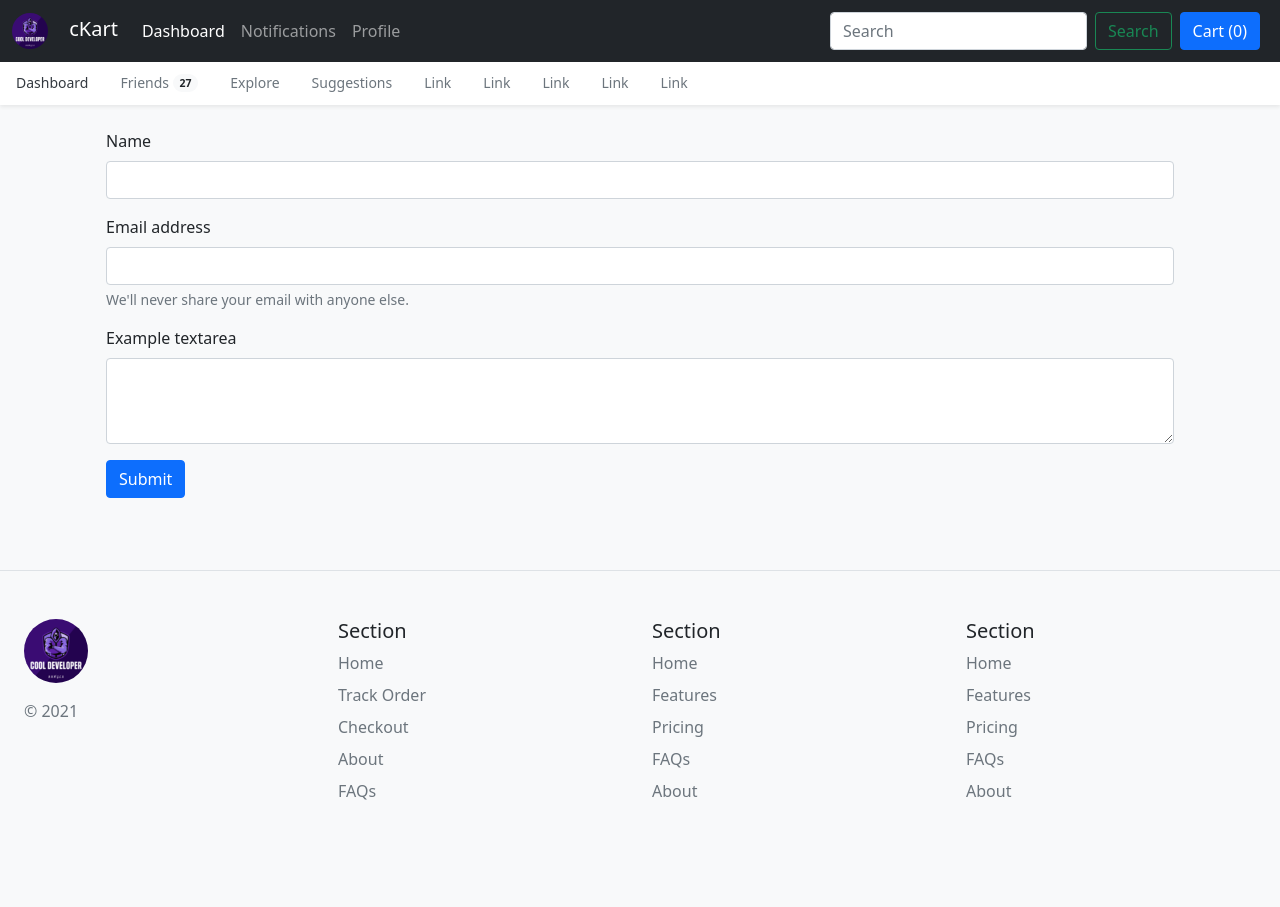
After one commit to Soumodip-Paul/dJango-Blog-cum-Shopping-Website, a Django app: template dev_blog/kart/templates/kart/contact_us.html in a window 1280 px wide. The commit adds this page. Run offline with Django 3.2, Linux system fonts and the light colour scheme; the template is opened without the code that fills it: most values are stand-ins (such as "Sample title", 1, 10 or a date in 2020).

```diff
--- /dev/null
+++ b/dev_blog/kart/templates/kart/contact_us.html
@@ -0,0 +1,24 @@
+{% extends 'kart/temp.html' %}
+{% block title %}{{title}} - Kart{% endblock %}
+{% block main %}
+{% load static %}
+<main class="container p-4 ">
+    <form class="container" action="/kart/contact/" method="post">
+        {% csrf_token %}
+        <div class="mb-3">
+            <label for="yourName" class="form-label">Name</label>
+            <input name="name" type="text" class="form-control" id="yourName">
+        </div>
+        <div class="mb-3">
+            <label for="yourEmaill" class="form-label">Email address</label>
+            <input name="email" type="email" class="form-control" id="yourEmail" aria-describedby="emailHelp">
+            <div id="emailHelp" class="form-text">We'll never share your email with anyone else.</div>
+        </div>
+        <div class="mb-3">
+            <label  for="your message" class="form-label">Example textarea</label>
+            <textarea name="desc" class="form-control" id="your message" rows="3"></textarea>
+        </div>
+        <button type="submit" class="btn btn-primary">Submit</button>
+    </form>
+</main>
+{% endblock %}
--- /dev/null
+++ b/dev_blog/kart/templates/kart/temp.html
@@ -0,0 +1,191 @@
+<!doctype html>
+<html lang="en">
+
+<head>
+    <meta charset="utf-8">
+    <meta name="viewport" content="width=device-width, initial-scale=1">
+    <meta name="description" content="">
+    <meta name="author" content="Mark Otto, Jacob Thornton, and Bootstrap contributors">
+    <meta name="generator" content="Hugo 0.88.1">
+    <title>{% block title %} {% endblock %}</title>
+
+    <link rel="canonical" href="https://getbootstrap.com/docs/5.1/examples/offcanvas-navbar/">
+    {% block style %} {% endblock %}
+    <!-- Bootstrap core CSS -->
+    <link href="https://cdn.jsdelivr.net/npm/bootstrap@5.1.3/dist/css/bootstrap.min.css" rel="stylesheet"
+        integrity="sha384-1BmE4kWBq78iYhFldvKuhfTAU6auU8tT94WrHftjDbrCEXSU1oBoqyl2QvZ6jIW3" crossorigin="anonymous">
+    <!-- Favicons -->
+    <link rel="apple-touch-icon" sizes="57x57" href="/static/favicon/apple-icon-57x57.png">
+    <link rel="apple-touch-icon" sizes="60x60" href="/static/favicon/apple-icon-60x60.png">
+    <link rel="apple-touch-icon" sizes="72x72" href="/static/favicon/apple-icon-72x72.png">
+    <link rel="apple-touch-icon" sizes="76x76" href="/static/favicon/apple-icon-76x76.png">
+    <link rel="apple-touch-icon" sizes="114x114" href="/static/favicon/apple-icon-114x114.png">
+    <link rel="apple-touch-icon" sizes="120x120" href="/static/favicon/apple-icon-120x120.png">
+    <link rel="apple-touch-icon" sizes="144x144" href="/static/favicon/apple-icon-144x144.png">
+    <link rel="apple-touch-icon" sizes="152x152" href="/static/favicon/apple-icon-152x152.png">
+    <link rel="apple-touch-icon" sizes="180x180" href="/static/favicon/apple-icon-180x180.png">
+    <link rel="icon" type="image/png" sizes="192x192" href="/static/favicon/android-icon-192x192.png">
+    <link rel="icon" type="image/png" sizes="32x32" href="/static/favicon/favicon-32x32.png">
+    <link rel="icon" type="image/png" sizes="96x96" href="/static/favicon/favicon-96x96.png">
+    <link rel="icon" type="image/png" sizes="16x16" href="/static/favicon/favicon-16x16.png">
+    <link rel="manifest" href="/static/favicon/manifest.json">
+    <meta name="msapplication-TileColor" content="#ffffff">
+    <meta name="msapplication-TileImage" content="/ms-icon-144x144.png">
+    <meta name="theme-color" content="#7952b3">
+
+    <link href="/static/css/offcanvas.css" rel="stylesheet">
+</head>
+
+<body class="bg-light no-scroll">
+
+    <nav class="navbar navbar-expand-lg fixed-top navbar-dark bg-dark" aria-label="Main navigation">
+        <div class="container-fluid">
+            <a class="navbar-brand" href="/kart/">
+                <img class="me-3 rounded-pill" src="/static/favicon/favicon-96x96.png" alt="" width="36" height="36">
+                cKart</a>
+            <button class="navbar-toggler p-0 border-0" type="button" id="navbarSideCollapse"
+                aria-label="Toggle navigation">
+                <span class="navbar-toggler-icon"></span>
+            </button>
+
+            <div class="navbar-collapse offcanvas-collapse" id="navbarsExampleDefault">
+                <ul class="navbar-nav me-auto mb-2 mb-lg-0">
+                    <li class="nav-item">
+                        <a class="nav-link active" aria-current="page" href="#">Dashboard</a>
+                    </li>
+                    <li class="nav-item">
+                        <a class="nav-link" href="#">Notifications</a>
+                    </li>
+                    <li class="nav-item">
+                        <a class="nav-link" href="#">Profile</a>
+                    </li>
+                </ul>
+                <form class="d-flex">
+                    <input class="form-control me-2" type="search" placeholder="Search" aria-label="Search">
+                    <button class="btn btn-outline-success" type="submit">Search</button>
+                </form>
+                <button  type="button" id="cartBtn" data-bs-html="true" data-bs-toggle="popover"
+                    title="Items in Your Cart"
+                    data-bs-content="And here's some amazing content. It's very engaging. Right?"
+                    data-bs-placement="bottom" data-bs-trigger="focus" class="btn btn-primary mx-2">Cart (<span
+                        id="cart">0</span>)</button>
+            </div>
+        </div>
+    </nav>
+
+    <div class="nav-scroller bg-body shadow-sm">
+        <nav class="nav nav-underline" aria-label="Secondary navigation">
+            <a class="nav-link active" aria-current="page" href="#">Dashboard</a>
+            <a class="nav-link" href="#">
+                Friends
+                <span class="badge bg-light text-dark rounded-pill align-text-bottom">27</span>
+            </a>
+            <a class="nav-link" href="#">Explore</a>
+            <a class="nav-link" href="#">Suggestions</a>
+            <a class="nav-link" href="#">Link</a>
+            <a class="nav-link" href="#">Link</a>
+            <a class="nav-link" href="#">Link</a>
+            <a class="nav-link" href="#">Link</a>
+            <a class="nav-link" href="#">Link</a>
+        </nav>
+    </div>
+
+    {% block main %} {% endblock %}
+
+    <footer class="row row-cols-4 py-5 my-5 px-4 border-top">
+        <div class="col-md col-6">
+            <a href="/" class="d-flex align-items-center mb-3 link-dark text-decoration-none">
+                <img class="bi me-2 rounded-circle" width="64" height="64" src="/static/favicon/favicon-96x96.png"
+                    alt="...">
+            </a>
+            <p class="text-muted">&copy; 2021</p>
+        </div>
+
+        <div class="col-md col-6">
+            <h5>Section</h5>
+            <ul class="nav flex-column">
+                <li class="nav-item mb-2"><a href="/kart/" class="nav-link p-0 text-muted">Home</a></li>
+                <li class="nav-item mb-2"><a href="/kart/track" class="nav-link p-0 text-muted">Track Order</a></li>
+                <li class="nav-item mb-2"><a href="/kart/checkout" class="nav-link p-0 text-muted">Checkout</a></li>
+                <li class="nav-item mb-2"><a href="/kart/about" class="nav-link p-0 text-muted">About</a></li>
+                <li class="nav-item mb-2"><a href="/kart/faqs" class="nav-link p-0 text-muted">FAQs</a></li>
+            </ul>
+        </div>
+
+        <div class="col-md col-6">
+            <h5>Section</h5>
+            <ul class="nav flex-column">
+                <li class="nav-item mb-2"><a href="#" class="nav-link p-0 text-muted">Home</a></li>
+                <li class="nav-item mb-2"><a href="#" class="nav-link p-0 text-muted">Features</a></li>
+                <li class="nav-item mb-2"><a href="#" class="nav-link p-0 text-muted">Pricing</a></li>
+                <li class="nav-item mb-2"><a href="#" class="nav-link p-0 text-muted">FAQs</a></li>
+                <li class="nav-item mb-2"><a href="#" class="nav-link p-0 text-muted">About</a></li>
+            </ul>
+        </div>
+
+        <div class="col-md col-6">
+            <h5>Section</h5>
+            <ul class="nav flex-column">
+                <li class="nav-item mb-2"><a href="#" class="nav-link p-0 text-muted">Home</a></li>
+                <li class="nav-item mb-2"><a href="#" class="nav-link p-0 text-muted">Features</a></li>
+                <li class="nav-item mb-2"><a href="#" class="nav-link p-0 text-muted">Pricing</a></li>
+                <li class="nav-item mb-2"><a href="#" class="nav-link p-0 text-muted">FAQs</a></li>
+                <li class="nav-item mb-2"><a href="#" class="nav-link p-0 text-muted">About</a></li>
+            </ul>
+        </div>
+    </footer>
+
+
+    <script src="https://cdn.jsdelivr.net/npm/bootstrap@5.1.3/dist/js/bootstrap.bundle.min.js"
+        integrity="sha384-ka7Sk0Gln4gmtz2MlQnikT1wXgYsOg+OMhuP+IlRH9sENBO0LRn5q+8nbTov4+1p"
+        crossorigin="anonymous"></script>
+    <script src="/static/js/offcanvas.js"></script>
+    <script src="/static/js/typed.min.js"></script>
+    <script>
+        var popover = new bootstrap.Popover(document.querySelector('#cartBtn'), {
+        container: 'body'
+    })
+    let products = JSON.parse(localStorage.getItem('cart')) || {};
+    let sum = 0
+    for (let i in products) {
+        sum += products[i].qty
+    }
+
+    updatePop(sum,1)
+    document.getElementById('cart').innerText = sum
+
+    function updatePop(sum, i) {
+        const cartCardContent = `
+<div class="card border-0">
+    <div class="card-body">
+        <h5 class="card-title">Your Karts</h5>
+        ${sum === 0 ?
+                `<p class="card-text">
+            There is no items in your karts
+            content.</p>`
+                :
+                `
+            <p class="card-text">
+            There is ${sum} items present in your kart.
+            </p>
+        <a href="/kart/checkout" class="btn btn-primary">CheckOut</a>
+        `
+            }
+    </div>
+</div>
+    `
+    const elem = document.getElementById('cartBtn')
+    const popover = bootstrap.Popover.getInstance(elem)
+    popover._config.content = cartCardContent;
+    popover.setContent();
+    popover.update()
+    if(i !== undefined && i !== null && i !== 1)
+    popover.show()
+    else popover.hide()
+    }
+
+    </script>
+    {% block script %} {% endblock %}
+</body>
+
+</html>
```
Also changed, not shown: dev_blog/kart/admin.py (+10 -2 lines), dev_blog/kart/models.py (+19 -2 lines), dev_blog/kart/templates/kart/checkout.html (added, +201 -0 lines), dev_blog/kart/templates/kart/index.html (+122 -12 lines), dev_blog/kart/urls.py (+5 -3 lines), dev_blog/kart/views.py (+53 -1 lines), dev_blog/kart/migrations/0003_contact.py (added), dev_blog/kart/migrations/0004_placedorder.py (added).
